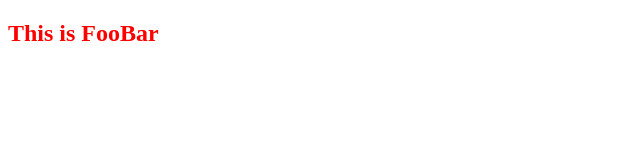
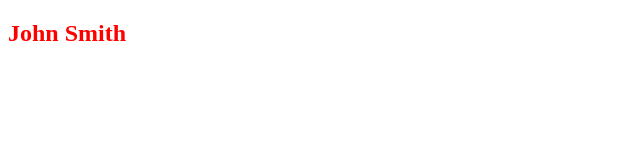
Before and after one commit to LilSecret/foobar, a plain HTML site: page index.html in a window 1280 px wide. Shown: the whole page, without its empty margins (0-640 px from the left). Drawn offline with Linux system fonts and the light colour scheme.

Commit message:
update h2 to John Smith

```diff
--- a/index.html
+++ b/index.html
@@ -9,6 +9,6 @@
     <link rel="stylesheet" href="styles.css">
   </head>
   <body>
-    <h2>This is FooBar</h2>
+    <h2>John Smith</h2>
   </body>
 </html>
```
